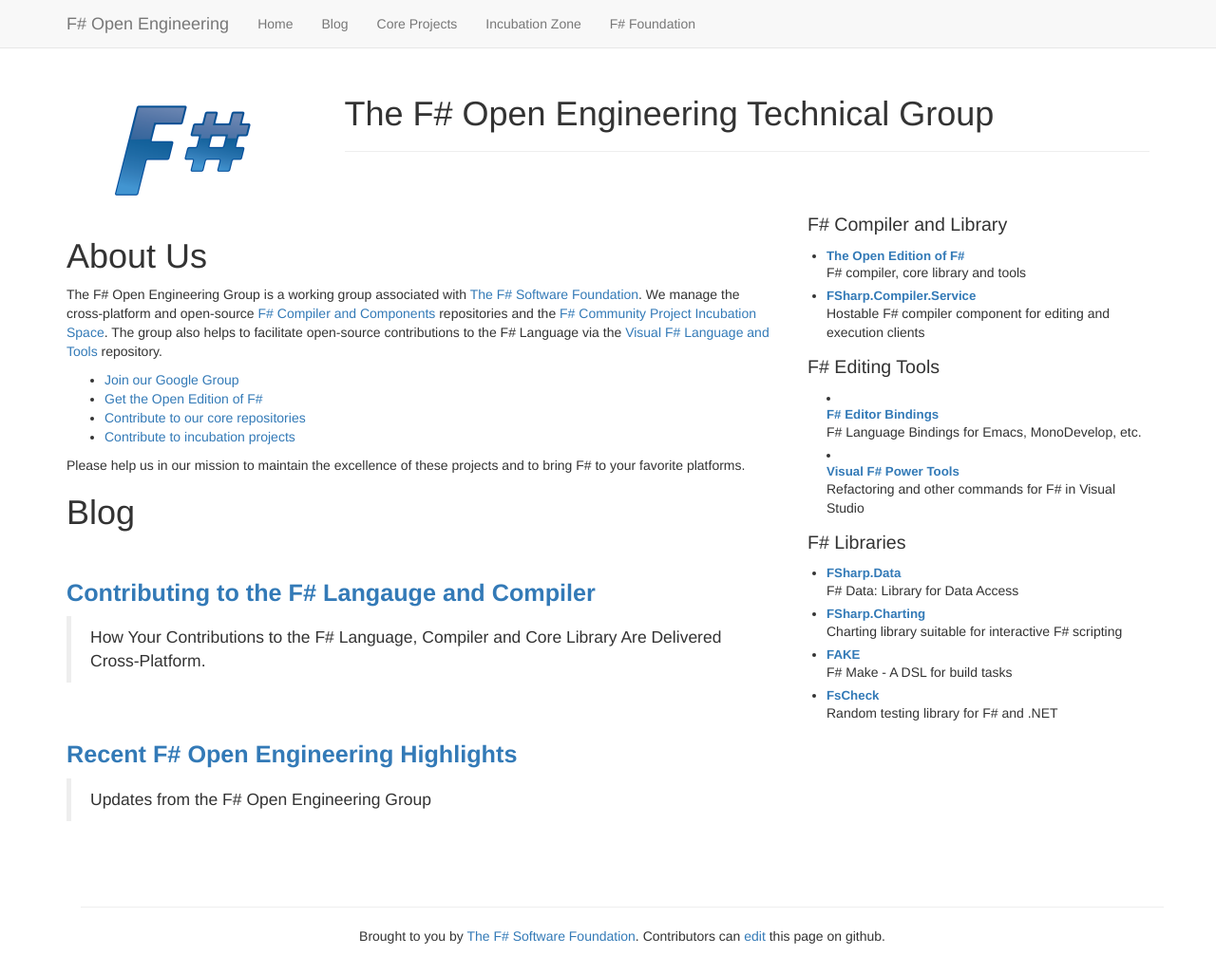
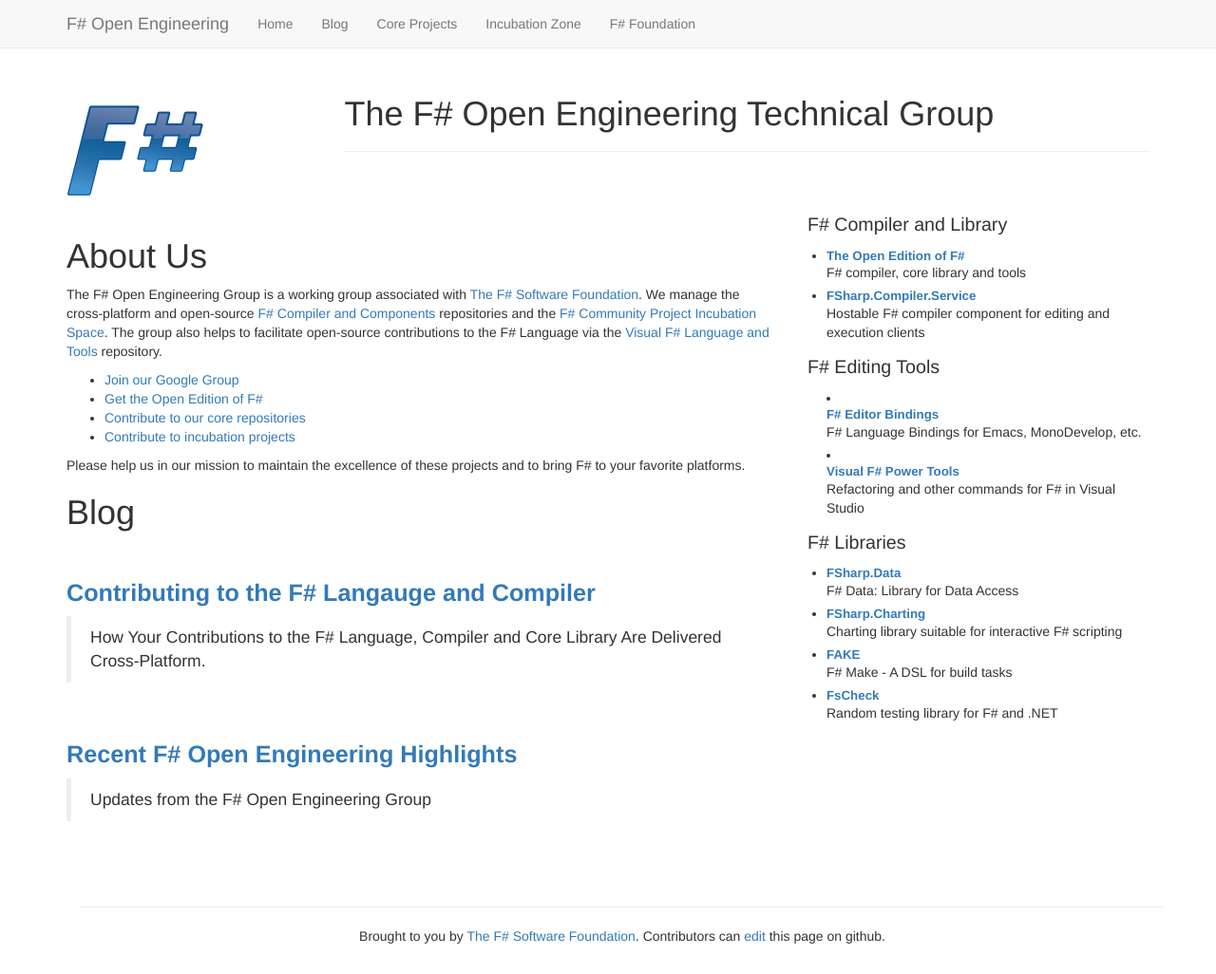
Before and after one commit to fsharp/fsharp.github.io, a Jekyll site: the page built from index.md, in a window 1280 px wide and 1026 px high. Shown: the whole window at 95% size. Built offline with Jekyll 4.4.1, drawn with Linux system fonts in a browser that asks for light colours; nearby versions of some CDN libraries; some web fonts are replaced.

Commit message:
Update default.html

```diff
--- a/_layouts/default.html
+++ b/_layouts/default.html
@@ -43,7 +43,7 @@
         <div class="row">
             <div class="col-md-3">
                 <a href="/">
-                    <img src="/img/logo.png" id="logo" alt="F#. Part of the program." class="img-responsive" style="margin:50px 0px 0px 50px" />
+                    <img src="/img/logo.png" id="logo" alt="F#. Part of the program." class="img-responsive" style="margin:50px 0px 0px 0px" />
                 </a>
             </div>
             <div class="col-md-9">
```
